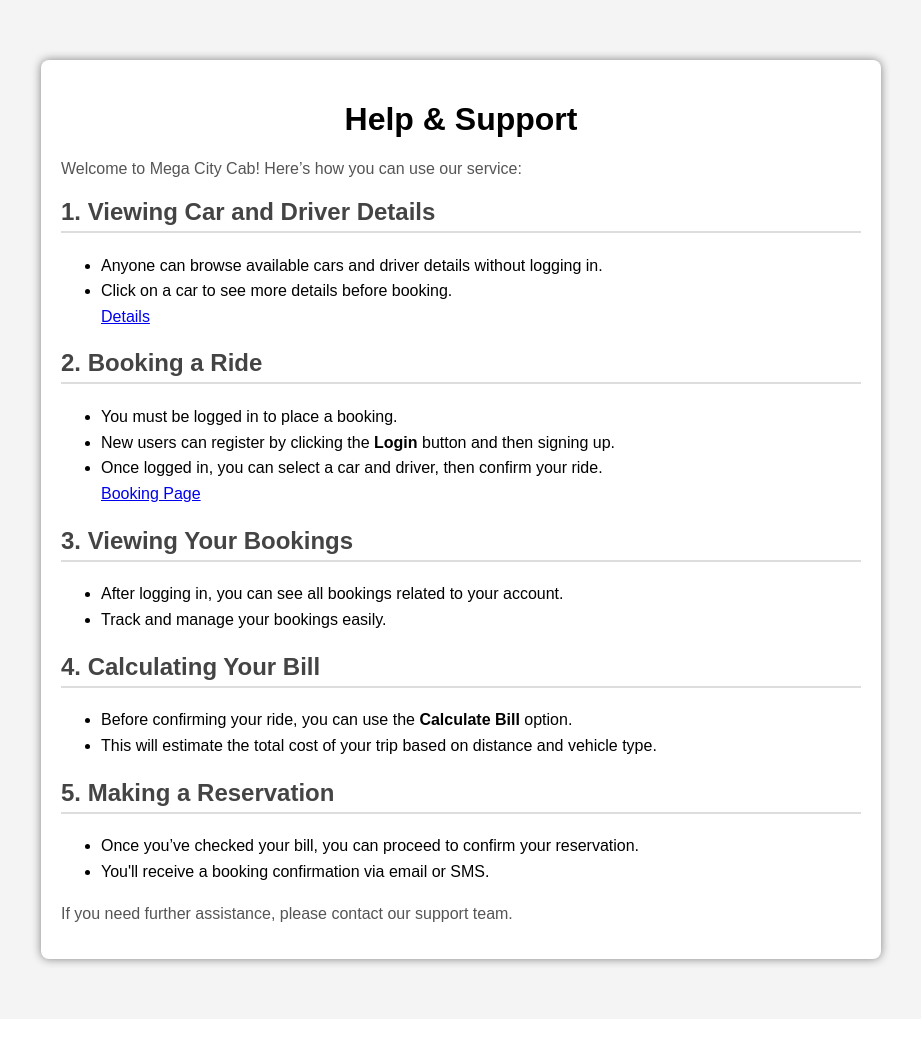
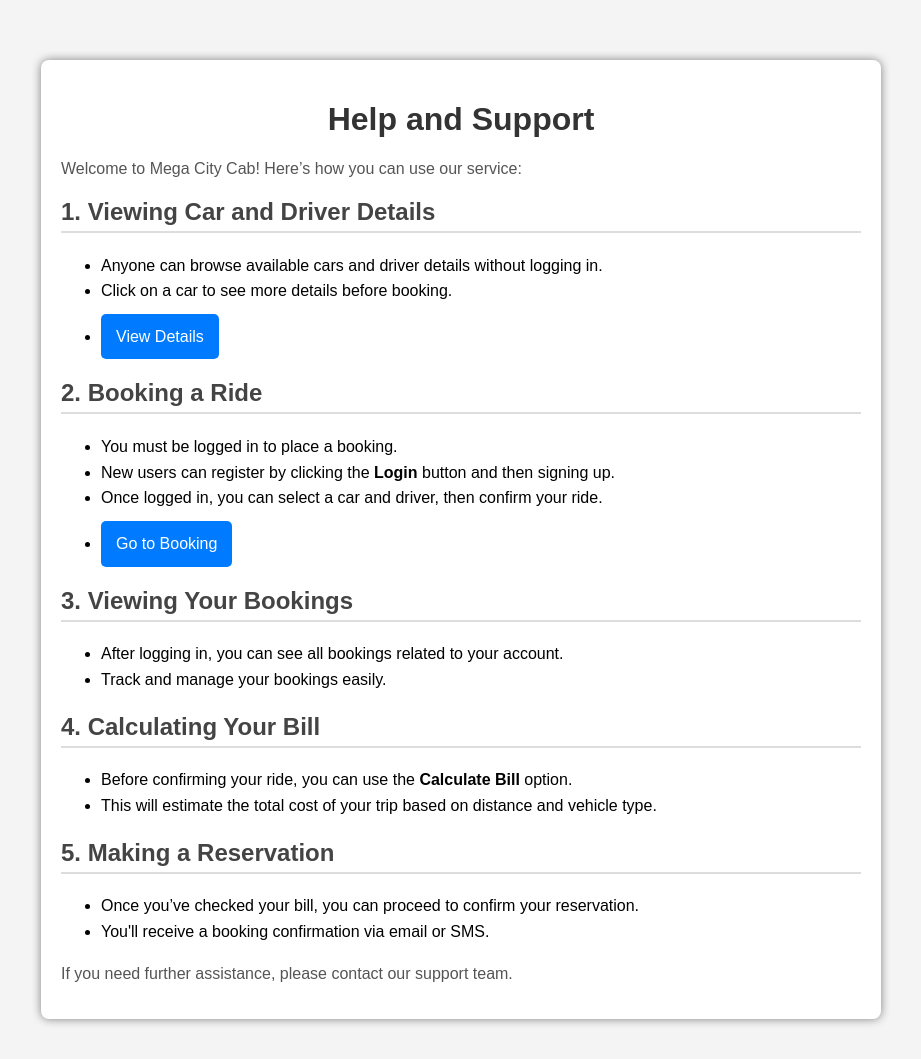
Before and after one commit to Tharu792/cabservice, a Java web app: page /help.jsp in a window 1280 px wide. Shown: the top 1059 px of the page, without its empty margins (179-1100 px from the left). Before the commit the page ends 968 px from the top, so only its background shows below. Run offline with Tomcat 11, a stand-in JSP engine, Linux system fonts and the light colour scheme.

Commit message:
add button

```diff
--- a/mega_city/src/main/webapp/help.jsp
+++ b/mega_city/src/main/webapp/help.jsp
@@ -2,7 +2,7 @@
 <!DOCTYPE html>
 <html>
 <head>
- <meta charset="UTF-8">
+    <meta charset="UTF-8">
     <meta name="viewport" content="width=device-width, initial-scale=1.0">
     <title>Help - Mega City Cab</title>
     <link rel="stylesheet" href="assets/css/style.css">
@@ -19,37 +19,49 @@
             padding: 20px;
             border-radius: 8px;
             box-shadow: 0px 0px 10px gray;
-            margin:20px auto;
+            margin: 20px auto;
         }
         h1 {
             text-align: center;
-            color:#333:
+            color: #333;
         }
-        h2{
-        color:#444;
-        border-bottom: 2px solid #ddd;
-        padding-bottom: 5px;
+        h2 {
+            color: #444;
+            border-bottom: 2px solid #ddd;
+            padding-bottom: 5px;
         }
         ul {
             line-height: 1.6;
         }
-        p{
-        font-size: 16px;
-        color: #555;
+        p {
+            font-size: 16px;
+            color: #555;
+        }
+        .button {
+            display: inline-block;
+            margin-top: 10px;
+            padding: 10px 15px;
+            background-color: #007bff;
+            color: white;
+            text-decoration: none;
+            border-radius: 5px;
+        }
+        .button:hover {
+            background-color: #0056b3;
         }
     </style>
 </head>
 <body>
 
     <div class="container">
-        <h1>Help & Support</h1>
+        <h1>Help and Support</h1>
         <p>Welcome to Mega City Cab! Here’s how you can use our service:</p>
 
         <h2>1. Viewing Car and Driver Details</h2>
         <ul>
             <li>Anyone can browse available cars and driver details without logging in.</li>
             <li>Click on a car to see more details before booking.</li>
-            <a href="details.jsp" class="button">Details</a>
+            <li><a href="details.jsp" class="button">View Details</a></li>
         </ul>
 
         <h2>2. Booking a Ride</h2>
@@ -57,14 +69,13 @@
             <li>You must be logged in to place a booking.</li>
             <li>New users can register by clicking the <b>Login</b> button and then signing up.</li>
             <li>Once logged in, you can select a car and driver, then confirm your ride.</li>
-            <a href="booking.jsp" class="button">Booking Page</a>
+            <li><a href="booking.jsp" class="button">Go to Booking</a></li>
         </ul>
 
         <h2>3. Viewing Your Bookings</h2>
         <ul>
             <li>After logging in, you can see all bookings related to your account.</li>
             <li>Track and manage your bookings easily.</li>
-
         </ul>
 
         <h2>4. Calculating Your Bill</h2>
```
